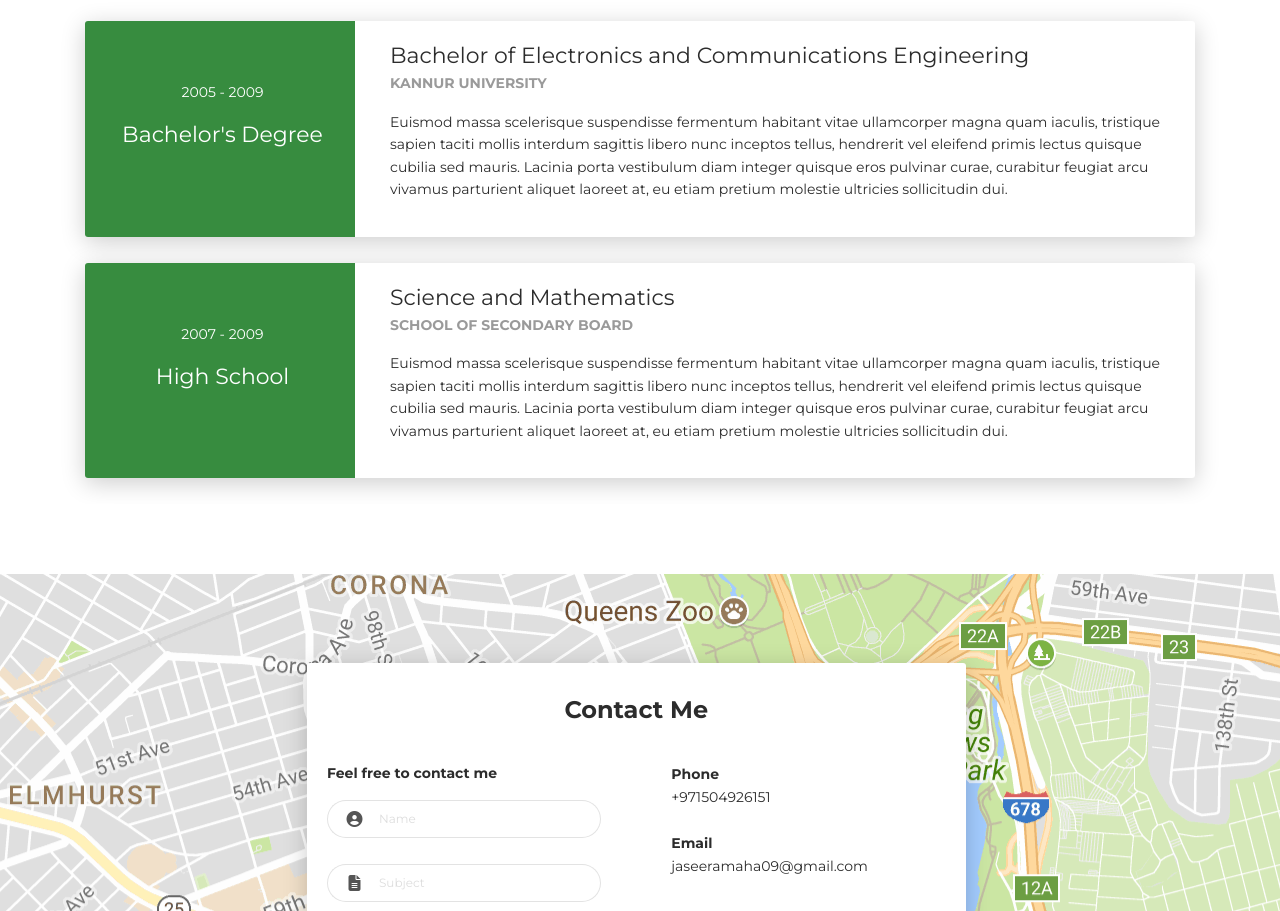
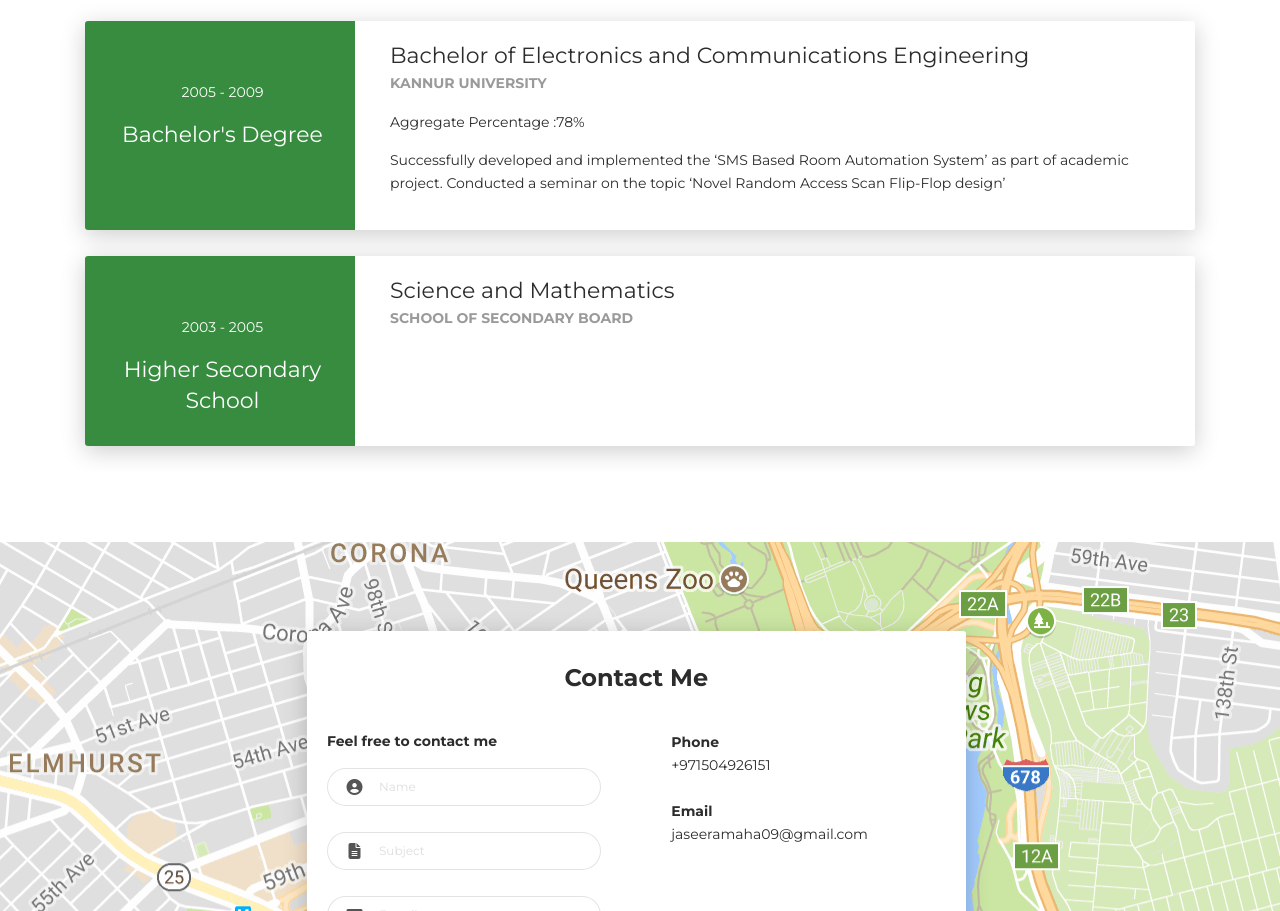
Before and after one commit to Jaseera/jaseera.github.io, a plain HTML site: page index.html in a window 1280 px wide. Shown: the part 4373-5284 px from the top of the page. Drawn offline with Linux system fonts and the light colour scheme.

Commit message:
full update

```diff
--- a/index.html
+++ b/index.html
@@ -345,7 +345,9 @@
           <div class="card-body">
             <div class="h5">Bachelor of Electronics and Communications Engineering</div>
             <p class="category">Kannur University</p>
-            <p>Euismod massa scelerisque suspendisse fermentum habitant vitae ullamcorper magna quam iaculis, tristique sapien taciti mollis interdum sagittis libero nunc inceptos tellus, hendrerit vel eleifend primis lectus quisque cubilia sed mauris. Lacinia porta vestibulum diam integer quisque eros pulvinar curae, curabitur feugiat arcu vivamus parturient aliquet laoreet at, eu etiam pretium molestie ultricies sollicitudin dui.</p>
+            <p>Aggregate Percentage :78%</p>
+            <p>Successfully developed and implemented the ‘SMS Based Room Automation System’ as part of academic project.
+              Conducted a seminar on the topic ‘Novel Random Access Scan Flip-Flop design’</p>
           </div>
         </div>
       </div>
@@ -354,15 +356,14 @@
       <div class="row">
         <div class="col-md-3 bg-primary" data-aos="fade-right" data-aos-offset="50" data-aos-duration="500">
           <div class="card-body cc-education-header">
-            <p>2007 - 2009</p>
-            <div class="h5">High School</div>
+            <p>2003 - 2005</p>
+            <div class="h5">Higher Secondary School</div>
           </div>
         </div>
         <div class="col-md-9" data-aos="fade-left" data-aos-offset="50" data-aos-duration="500">
           <div class="card-body">
             <div class="h5">Science and Mathematics</div>
-            <p class="category">School of Secondary board</p>
-            <p>Euismod massa scelerisque suspendisse fermentum habitant vitae ullamcorper magna quam iaculis, tristique sapien taciti mollis interdum sagittis libero nunc inceptos tellus, hendrerit vel eleifend primis lectus quisque cubilia sed mauris. Lacinia porta vestibulum diam integer quisque eros pulvinar curae, curabitur feugiat arcu vivamus parturient aliquet laoreet at, eu etiam pretium molestie ultricies sollicitudin dui.</p>
+            <p class="category">School of Secondary Board</p>
           </div>
         </div>
       </div>
```
